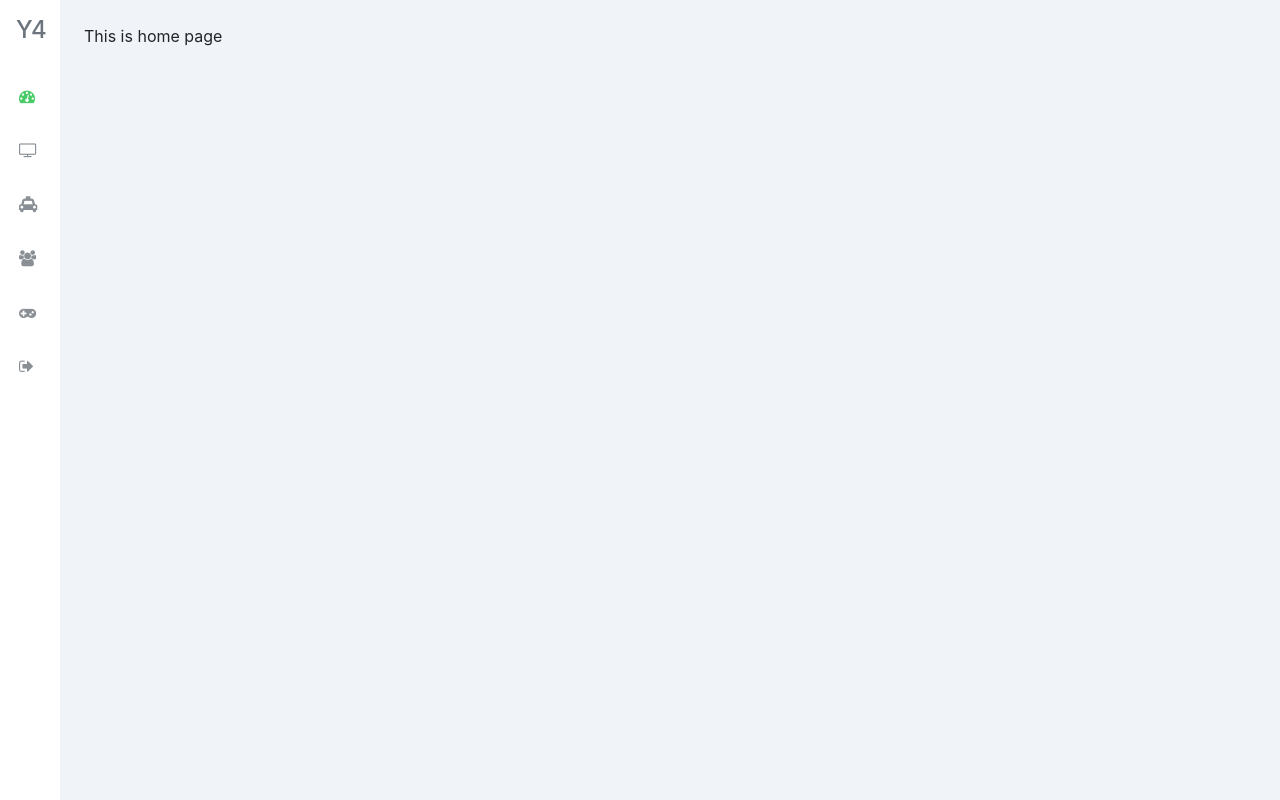
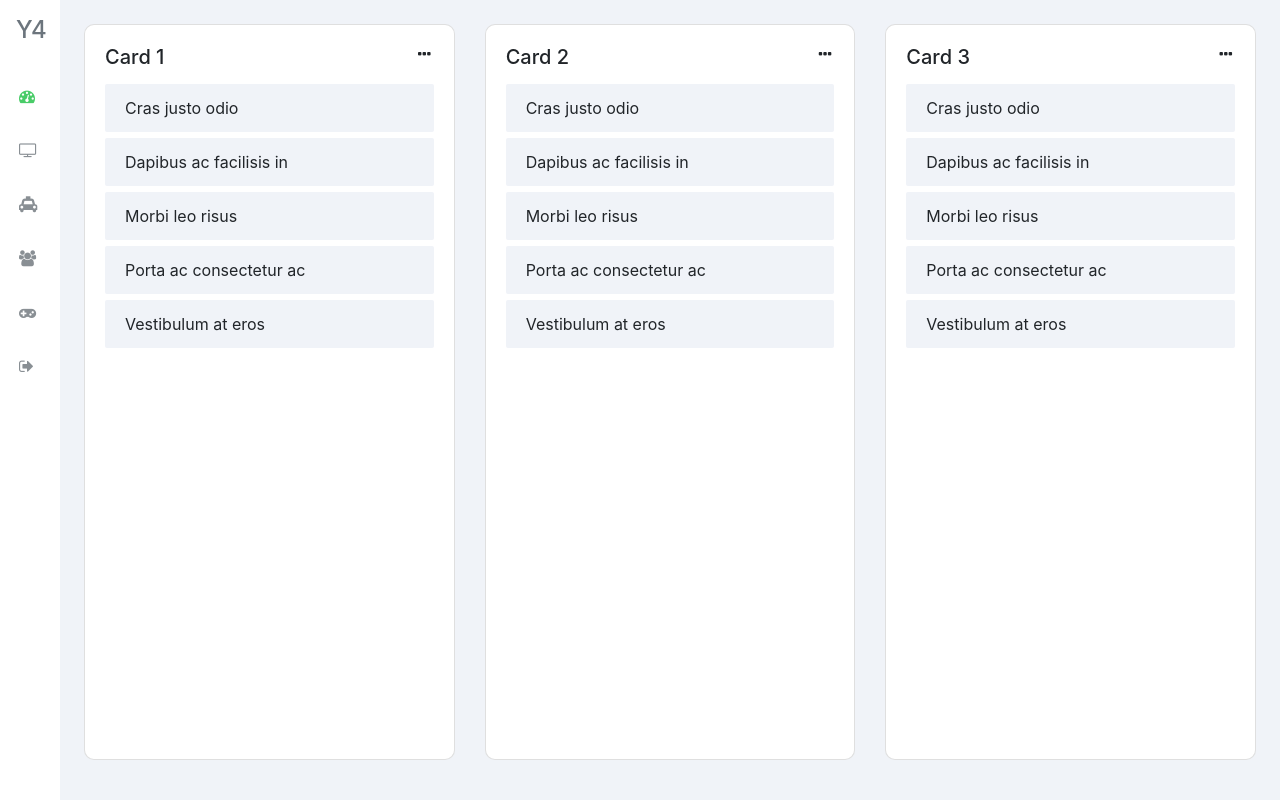
Before and after one commit to SokkunNORN/Y4-React-Final-Semister-1, a React (Create React App) app: page /dashboard in a window 1280 px wide. Built offline with nearby package versions, Linux system fonts and the light colour scheme.

Commit message:
Update card

```diff
--- /dev/null
+++ b/src/components/card/index.js
@@ -0,0 +1,21 @@
+
+import "./index.css";
+
+import List from '../list'
+
+function Card ({ title }) {
+    return (
+        <>
+            <div className="card card-contain mb-4">
+                <div className="card-body">
+                    <button className="float-right btn btn-more"><i className="fa fa-ellipsis-h"></i></button>
+                    <h5 className="card-title">{ title }</h5>
+
+                    <List />
+                </div>
+            </div>
+        </>
+    )
+}
+
+export default Card
--- /dev/null
+++ b/src/components/list/index.css
@@ -0,0 +1,28 @@
+
+#list li {
+    border-radius: 2px !important;
+    margin: 3px 0 !important;
+    background: #F0F3F8;
+    border: none;
+}
+
+#list li:hover {
+    cursor: pointer !important;
+    background: #e9edf3;
+}
+
+#list li:hover .btn-edit {
+    opacity: 1;
+}
+
+#list .btn-edit {
+    margin-top: -10px !important;
+    margin-right: -17px !important;
+    padding: 4px 8px !important;
+    opacity: 0;
+}
+
+#list .btn-edit:hover {
+    background:#F0F3F8;
+    opacity: 1;
+}
--- /dev/null
+++ b/src/components/list/index.js
@@ -0,0 +1,21 @@
+
+import './index.css'
+
+function List ({ title }) {
+    return (
+        <div id="list">
+            <ul className="list-group">
+                <li className="list-group-item">
+                    <button className="float-right btn btn-edit"><i className="fa fa-pencil"></i></button>
+                    Cras justo odio
+                </li>
+                <li className="list-group-item">Dapibus ac facilisis in</li>
+                <li className="list-group-item">Morbi leo risus</li>
+                <li className="list-group-item">Porta ac consectetur ac</li>
+                <li className="list-group-item">Vestibulum at eros</li>
+            </ul>
+        </div>
+    )
+}
+
+export default List
--- a/src/views/Home/Index.js
+++ b/src/views/Home/Index.js
@@ -1,9 +1,24 @@
+
+import Card from '../../components/card'
+import './index.css'
 
 function Home () {
     return (
-        <>
-            This is home page
-        </>
+        <div id="home">
+            <div className="row">
+                <div className="col col-sm-12 col-md-6 col-lg-4">
+                    <Card title="Card 1" />
+                </div>
+
+                <div className="col col-sm-12 col-md-6 col-lg-4">
+                    <Card title="Card 2" />
+                </div>
+
+                <div className="col col-sm-12 col-md-6 col-lg-4">
+                    <Card title="Card 3" />
+                </div>
+            </div>
+        </div>
     )
 }
 
--- /dev/null
+++ b/src/views/Home/index.css
@@ -0,0 +1,14 @@
+
+#home .card-contain {
+    height: 92vh !important;
+    border-radius: 10px !important;
+}
+
+#home .card-contain .btn-more {
+    margin-top: -10px !important;
+    margin-right: -10px !important;
+}
+
+#home .card-contain .btn-more:hover {
+    background:#F0F3F8;
+}
```
Also changed, not shown: src/components/card/index.css (added).
